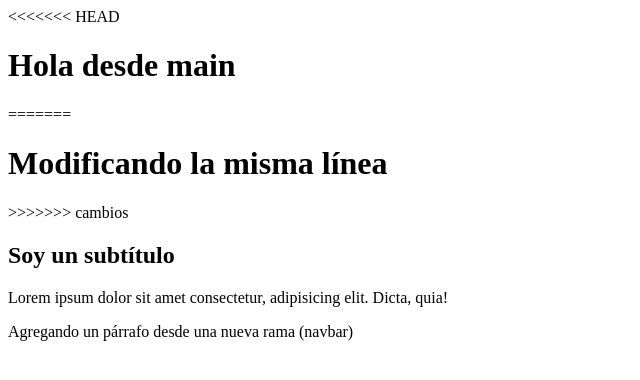
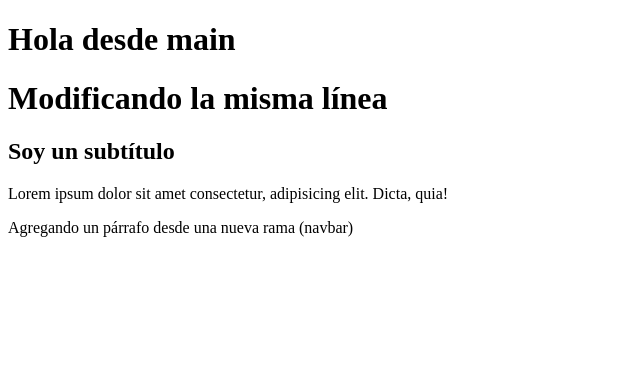
Before and after one commit to dalcarod/prueba-git, a plain HTML site: page index.html in a window 1280 px wide. Shown: the whole page, without its empty margins (0-640 px from the left). Drawn offline with Linux system fonts and the light colour scheme.

Commit message:
fix merge

```diff
--- a/index.html
+++ b/index.html
@@ -6,11 +6,8 @@
     <title>Git</title>
   </head>
   <body>
-<<<<<<< HEAD
     <h1>Hola desde main</h1>
-=======
     <h1>Modificando la misma línea</h1>
->>>>>>> cambios
     <h2>Soy un subtítulo</h2>
     <p>
       Lorem ipsum dolor sit amet consectetur, adipisicing elit. Dicta, quia!
```
